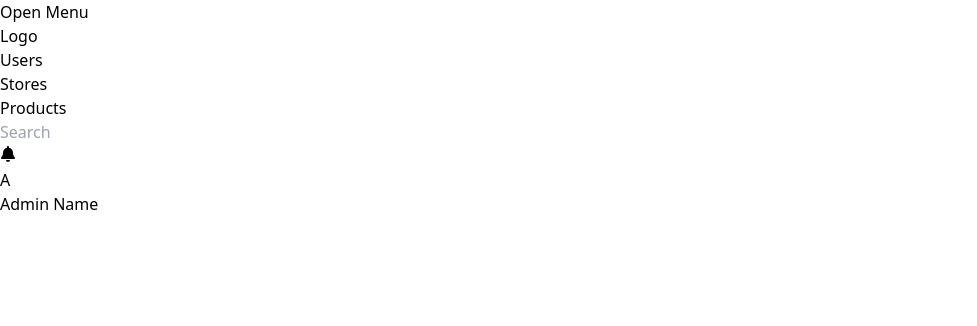
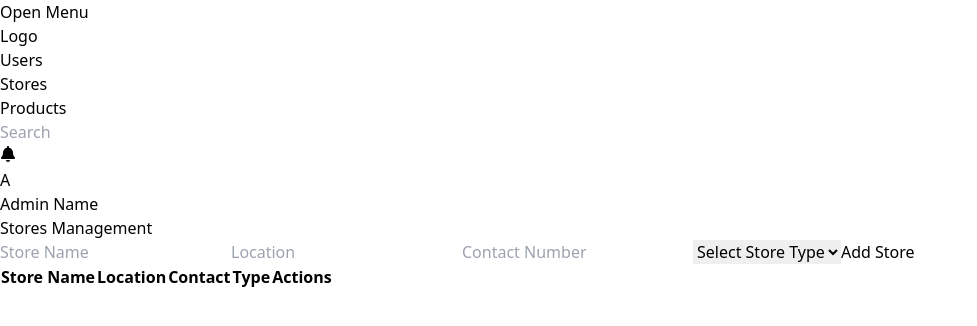
Before and after one commit to Shazma-Sitara29/Admin-Panel, a React (Vite) app in the folder AdminPanel/: page /stores in a window 1280 px wide. Shown: the top 326 px of the page, without its empty margins (0-977 px from the left). Built offline with nearby package versions, Linux system fonts and the light colour scheme.

Commit message:
Third Commit

```diff
--- a/AdminPanel/src/App.jsx
+++ b/AdminPanel/src/App.jsx
@@ -59,7 +59,7 @@ export const App = () => {
         <div className="p-4 pt-16">
           <Routes>
             <Route path="/user" element={<User />} />
-            <Route path="/stores/stores" element={<Stores />} />
+            <Route path="/stores" element={<Stores />} />
             <Route path="/product/products" element={<Products />} />
           </Routes>
         </div>
--- a/AdminPanel/src/Components/Stores/Stores.jsx
+++ b/AdminPanel/src/Components/Stores/Stores.jsx
@@ -1,15 +1,154 @@
+import React, { useState } from 'react';
 
+const StoresManagement = () => {
+  const [stores, setStores] = useState([]);
+  const [newStore, setNewStore] = useState({ name: '', location: '', contact: '', type: '' });
+  const [error, setError] = useState('');
+  const [editStoreId, setEditStoreId] = useState(null);
 
+  const handleInputChange = (e) => {
+    const { name, value } = e.target;
+    setNewStore({ ...newStore, [name]: value });
+  };
 
+  const validateInputs = () => {
+    // Name validation: Only letters and spaces allowed
+    const nameRegex = /^[A-Za-z\s]+$/;
+    if (!nameRegex.test(newStore.name)) {
+      return 'Name can only contain letters and spaces.';
+    }
 
+    // Contact validation: Only digits allowed
+    const contactRegex = /^\d+$/;
+    if (!contactRegex.test(newStore.contact)) {
+      return 'Contact must be a valid number.';
+    }
 
+    // Check for empty fields
+    if (!newStore.location || !newStore.type) {
+      return 'All fields are required!';
+    }
 
-   import React from 'react'
+    return '';
+  };
 
-   export const Stores = () => {
-     return (
-       <div>Stores</div>
-     )
-   }
+  const addOrUpdateStore = (e) => {
+    e.preventDefault();
+    setError('');
 
-    export default Stores
+    const validationError = validateInputs();
+    if (validationError) {
+      setError(validationError);
+      return;
+    }
+
+    if (editStoreId) {
+      // Update store
+      setStores(stores.map(store => (store.id === editStoreId ? { ...newStore, id: editStoreId } : store)));
+      setEditStoreId(null);
+    } else {
+      // Add new store
+      setStores([...stores, { id: Date.now(), ...newStore }]);
+    }
+
+    setNewStore({ name: '', location: '', contact: '', type: '' });
+  };
+
+  const editStore = (store) => {
+    setNewStore({ name: store.name, location: store.location, contact: store.contact, type: store.type });
+    setEditStoreId(store.id);
+  };
+
+  const deleteStore = (id) => {
+    setStores(stores.filter(store => store.id !== id));
+  };
+
+  return (
+    <div className="p-6">
+      <h2 className="text-2xl font-bold mb-4 text-center">Stores Management</h2>
+
+      <form onSubmit={addOrUpdateStore} className="mb-6">
+        <div className="flex flex-col sm:flex-row justify-center items-center">
+          <input
+            type="text"
+            name="name"
+            placeholder="Store Name"
+            value={newStore.name}
+            onChange={handleInputChange}
+            className="border p-2 mr-2 mb-2 sm:mb-0"
+          />
+          <input
+            type="text"
+            name="location"
+            placeholder="Location"
+            value={newStore.location}
+            onChange={handleInputChange}
+            className="border p-2 mr-2 mb-2 sm:mb-0"
+          />
+          <input
+            type="text"
+            name="contact"
+            placeholder="Contact Number"
+            value={newStore.contact}
+            onChange={handleInputChange}
+            className="border p-2 mr-2 mb-2 sm:mb-0"
+          />
+          <select
+            name="type"
+            value={newStore.type}
+            onChange={handleInputChange}
+            className="border p-2 mr-2 mb-2 sm:mb-0"
+          >
+            <option value="">Select Store Type</option>
+            <option value="Grocery">Grocery</option>
+            <option value="Electronics">Electronics</option>
+            <option value="Clothing">Clothing</option>
+          </select>
+          <button type="submit" className="bg-blue-500 text-white p-2">
+            {editStoreId ? 'Update Store' : 'Add Store'}
+          </button>
+        </div>
+      </form>
+
+      {error && <div className="text-red-500 mb-4 text-center">{error}</div>}
+
+      <table className="min-w-full border border-gray-300">
+        <thead>
+          <tr className="bg-gray-200">
+            <th className="border px-4 py-2">Store Name</th>
+            <th className="border px-4 py-2">Location</th>
+            <th className="border px-4 py-2">Contact</th>
+            <th className="border px-4 py-2">Type</th>
+            <th className="border px-4 py-2">Actions</th>
+          </tr>
+        </thead>
+        <tbody>
+          {stores.map((store) => (
+            <tr key={store.id} className="hover:bg-gray-100">
+              <td className="border px-4 py-2">{store.name}</td>
+              <td className="border px-4 py-2">{store.location}</td>
+              <td className="border px-4 py-2">{store.contact}</td>
+              <td className="border px-4 py-2">{store.type}</td>
+              <td className="border px-4 py-2">
+                <button
+                  onClick={() => editStore(store)}
+                  className="bg-yellow-500 text-white px-2 py-1 mr-2"
+                >
+                  Edit
+                </button>
+                <button
+                  onClick={() => deleteStore(store.id)}
+                  className="bg-red-500 text-white px-2 py-1"
+                >
+                  Delete
+                </button>
+              </td>
+            </tr>
+          ))}
+        </tbody>
+      </table>
+    </div>
+  );
+};
+
+export default StoresManagement;
```
